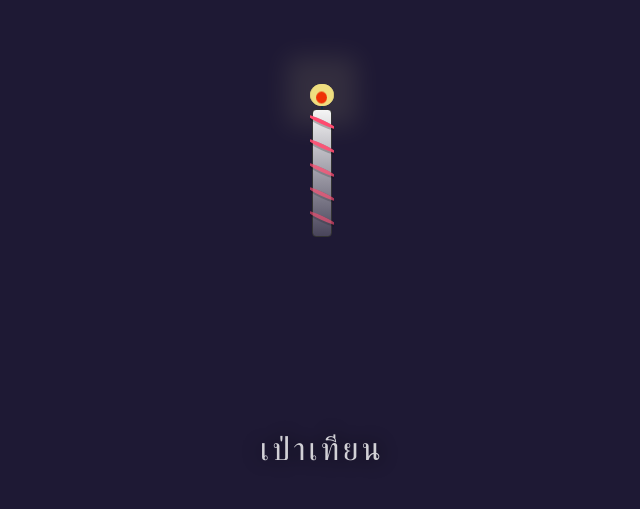
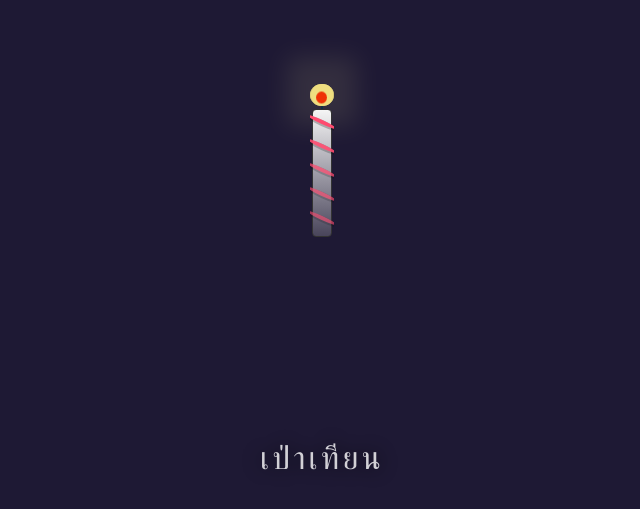
Before and after one commit to GODNAJA/HBD.Pang, a plain HTML site: page index.html in a window 1280 px wide. Shown: the part 283-792 px from the top of the page, without its empty margins (318-958 px from the left). Drawn offline with nearby package versions, Linux system fonts and the light colour scheme.

Commit message:
Update style.css

```diff
--- a/style.css
+++ b/style.css
@@ -1,4 +1,4 @@
-@import url("https://fonts.googleapis.com/css?family=Sacramento");
+@import url("https://fonts.googleapis.com/css2?family=Itim&display=swap");
 body {
     background-color: #1e1934;
   }
```
